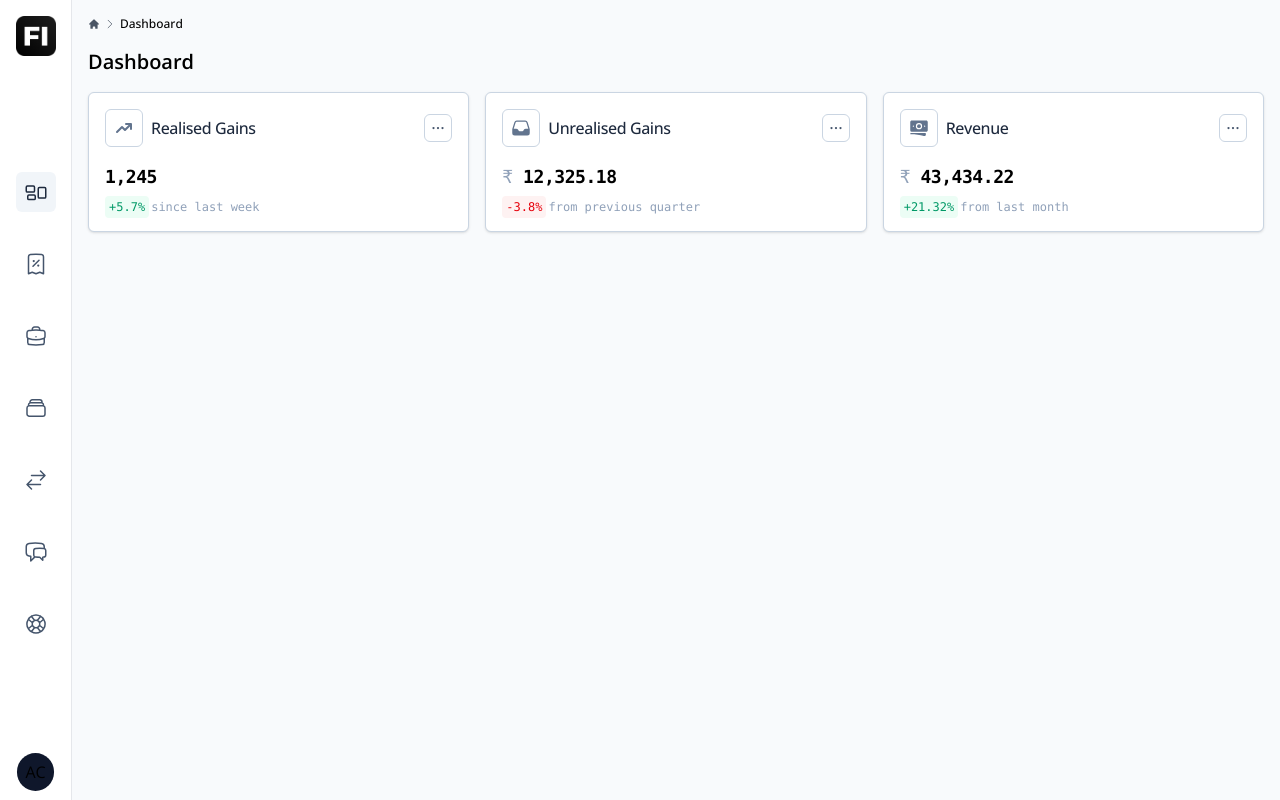
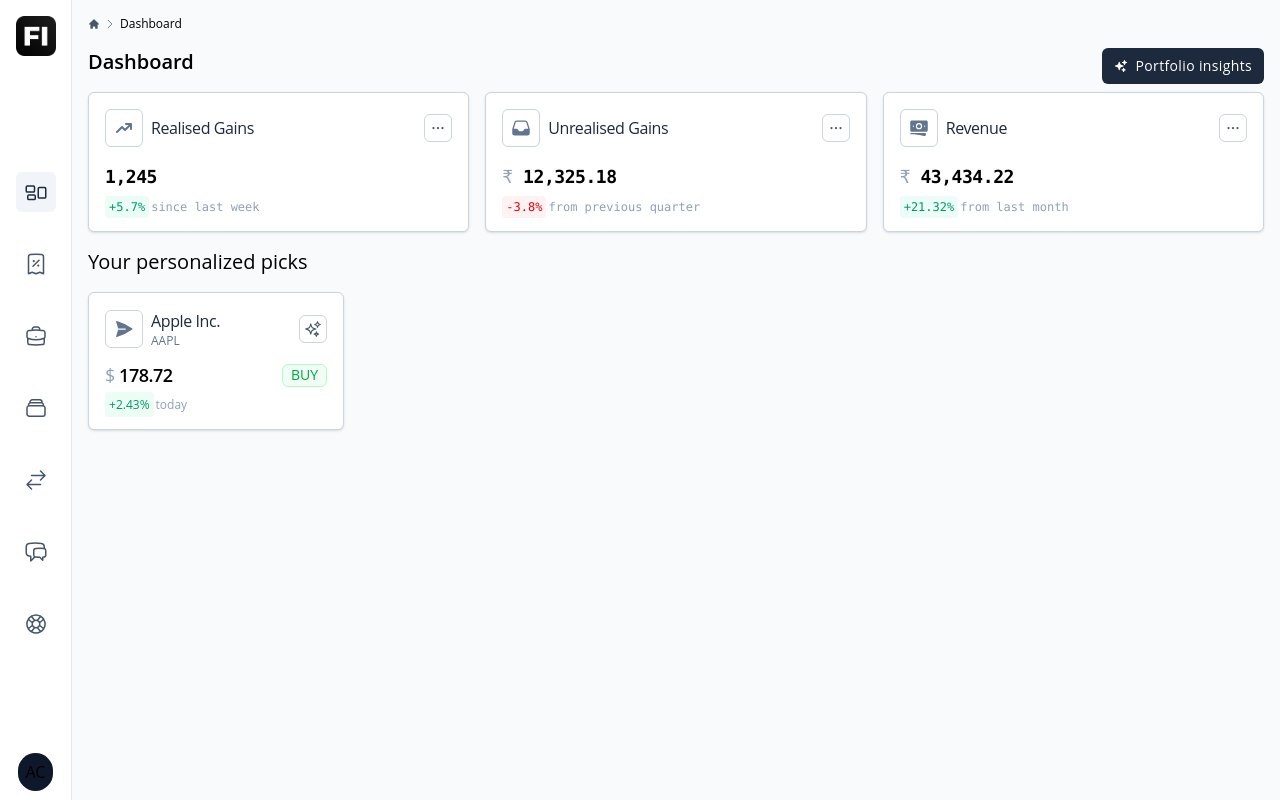
Before and after one commit to Prem2310/finovera-frontend, a React (Vite) app: page /dashboard in a window 1280 px wide. Built offline with nearby package versions, Linux system fonts and the light colour scheme.

Commit message:
feat: added new cards, chips

```diff
--- a/index.html
+++ b/index.html
@@ -6,10 +6,8 @@
     <meta name="viewport" content="width=device-width, initial-scale=1.0" />
     <link rel="preconnect" href="https://fonts.googleapis.com" />
     <link rel="preconnect" href="https://fonts.gstatic.com" crossorigin />
-    <link rel="preconnect" href="https://fonts.googleapis.com" />
-    <link rel="preconnect" href="https://fonts.gstatic.com" crossorigin />
     <link
-      href="https://fonts.googleapis.com/css2?family=Open+Sans:ital,wght@0,300..800;1,300..800&display=swap"
+      href="https://fonts.googleapis.com/css2?family=Inter:ital,opsz,wght@0,14..32,100..900;1,14..32,100..900&display=swap"
       rel="stylesheet"
     />
     <title>AU Hackathon</title>
--- a/src/App.jsx
+++ b/src/App.jsx
@@ -3,15 +3,17 @@ import Dashboard from "./pages/Dashboard";
 import AppLayout from "./pages/AppLayout";
 import PageNotFound from "./pages/PageNotFound";
 import React from "react";
-// import Setting from "./pages/Setting";
-// import Portfolios from "./pages/Portfolios";
-// import Analytics from "./pages/Analytics";
-// import Support from "./pages/Support";
-// import Transaction from "./pages/Transaction";
+
 import Signup from "./pages/Signup";
 import Signin from "./pages/Signin";
 import { QueryClient, QueryClientProvider } from "@tanstack/react-query";
 import PreferenceForm from "./components/PreferenceForm";
+import Analytics from "./pages/Analytics";
+import Portfolio from "./pages/Portfolio";
+import Watchlist from "./pages/Watchlist";
+import Transaction from "./pages/Transaction";
+import Chat from "./pages/Chat";
+import Support from "./pages/Support";
 // import SearchStocks from "./components/SearchStocks";
 // import StockAnalytics from "./components/StockAnalytics";
 
@@ -34,13 +36,14 @@ function App() {
           <Route path="/" element={<AppLayout />}>
             <Route index element={<Navigate to="/dashboard" replace />} />
             <Route path="dashboard" element={<Dashboard />} />
-            {/* <Route path="dashboard/stocks" element={<StockAnalytics />} />
-            <Route path="portfolios" element={<Portfolios />} />
-            <Route path="analytics" element={<Analytics />} />
-            <Route path="support" element={<Support />} />
-            <Route path="transactions" element={<Transaction />} />
-            <Route path="settings" element={<Setting />} /> */}
-            <Route path="preference-form" element={<PreferenceForm />} />
+            <Route path="/analytics" element={<Analytics />} />
+            <Route path="/portfolios" element={<Portfolio />} />
+            <Route path="/analytics" element={<Analytics />} />
+            <Route path="/watchlist" element={<Watchlist />} />
+            <Route path="/transactions" element={<Transaction />} />
+            <Route path="/chat" element={<Chat />} />
+            <Route path="/preference-form" element={<PreferenceForm />} />
+            <Route path="/support" element={<Support />} />
           </Route>
           <Route path="*" element={<PageNotFound />} />
         </Routes>
--- /dev/null
+++ b/src/components/ui/OrderTypeChip.jsx
@@ -0,0 +1,16 @@
+function OrderTypeChip({ type }) {
+  type = type.toUpperCase();
+  const baseStyle =
+    "text-sm flex w-fit rounded-md uppercase px-2 py-[0.5px] justify-center items-center";
+  const style = {
+    SELL: "text-red-600 bg-red-50 border border-red-200",
+    BUY: "text-green-600 bg-green-50 border border-green-200",
+  };
+  return (
+    <span className={`${style[type]} ${baseStyle}`}>
+      {!type ? "Sell" : "Buy"}
+    </span>
+  );
+}
+
+export default OrderTypeChip;
--- /dev/null
+++ b/src/components/ui/RecommendedStockCard.jsx
@@ -0,0 +1,63 @@
+import {  HiOutlineSparkles } from "react-icons/hi2";
+import OrderTypeChip from "./OrderTypeChip";
+
+function RecommendedStockCard({
+  stockName,
+  stockSymbol,
+  price,
+  currency = "₹",
+  icon,
+  percentageChange,
+  trend = "up",
+  recommendation = "BUY",
+  showOptions = true,
+}) {
+  return (
+    <div className="border border-slate-300 bg-white rounded-md shadow-sm p-4 w-64">
+      <div className="flex items-center gap-2 justify-between mb-3">
+        <div className="flex items-center gap-2">
+          <span className="text-xl text-slate-500 p-2 border border-slate-300 rounded-md inline-block">
+            {icon}
+          </span>
+          <div>
+            <p className="font-medium tracking-tight text-slate-800">
+              {stockName}
+            </p>
+            <p className="text-xs text-slate-500">{stockSymbol}</p>
+          </div>
+        </div>
+        {showOptions && (
+          <div className="border border-slate-300 rounded-md p-1">
+            <HiOutlineSparkles className="cursor-pointer text-slate-600 text-lg" />
+          </div>
+        )}
+      </div>
+      <div className="flex flex-col">
+        <div className="flex justify-between items-center">
+          <p className="text-lg font-semibold tracking-tight">
+            <span className="text-slate-400 font-medium">{currency}</span>{" "}
+            {price}
+          </p>
+         <OrderTypeChip type={recommendation} />
+        </div>
+        {percentageChange && (
+          <p className="text-xs text-slate-400 font-medium mt-2">
+            <span
+              className={`${
+                trend === "up"
+                  ? "text-emerald-600 bg-emerald-50"
+                  : "text-red-600 bg-red-50"
+              } p-1 rounded mr-0.5`}
+            >
+              {trend === "up" ? "+" : "-"}
+              {percentageChange}%
+            </span>
+            today
+          </p>
+        )}
+      </div>
+    </div>
+  );
+}
+
+export default RecommendedStockCard;
--- /dev/null
+++ b/src/pages/Analytics.jsx
@@ -0,0 +1,7 @@
+export default function Analytics() {
+  return (
+    <div className="">
+      <h1>Analytics</h1>
+    </div>
+  );
+}
--- /dev/null
+++ b/src/pages/Chat.jsx
@@ -0,0 +1,10 @@
+import React from 'react'
+function Chat() {
+  return (
+    <div>
+   chat
+    </div>
+  )
+}
+
+export default Chat
--- a/src/pages/Dashboard.jsx
+++ b/src/pages/Dashboard.jsx
@@ -1,18 +1,31 @@
 import React from "react";
 import DashboardCard from "../components/ui/DashboardCard";
-import { HiBanknotes, HiInbox } from "react-icons/hi2";
+import {
+  HiBanknotes,
+  HiInbox,
+  HiPaperAirplane,
+  HiSparkles,
+} from "react-icons/hi2";
 import { HiTrendingUp } from "react-icons/hi";
 import PageHeading from "../components/ui/PageHeading";
 import Button from "../components/Button";
+import RecommendedStockCard from "../components/ui/RecommendedStockCard";
 function Dashboard() {
   return (
     <div>
-      <div className="flex">
+      <div className="flex justify-between">
         <PageHeading>Dashboard</PageHeading>
         <div className="flex gap-4">
-          <Button ></Button>
+          <Button
+            icon={<HiSparkles />}
+            type="primary"
+            className=" tracking-wide"
+          >
+            Portfolio insights
+          </Button>
         </div>
       </div>
+      {/* dashboard card */}
       <div className="flex flex-nowrap gap-4">
         <DashboardCard
           title="Realised Gains"
@@ -42,6 +55,18 @@ function Dashboard() {
           comparisonText="from last month"
         />
       </div>
+
+    <p className="py-4 font-medium text-xl">Your personalized picks</p>
+      <RecommendedStockCard
+        stockName="Apple Inc."
+        stockSymbol="AAPL"
+        price="178.72"
+        currency="$"
+        icon={<HiPaperAirplane />}
+        percentageChange="2.43"
+        trend="up"
+        recommendation="buy"
+      />
     </div>
   );
 }
--- a/src/pages/Home.jsx
+++ /dev/null
@@ -1,7 +0,0 @@
-export default function Home() {
-    return (
-        <div className="">
-            <h1>Home</h1>
-        </div>
-    )
-}
--- /dev/null
+++ b/src/pages/Portfolio.jsx
@@ -0,0 +1,10 @@
+import React from 'react'
+function Portfolio() {
+  return (
+    <div>
+      Portfolio
+    </div>
+  )
+}
+
+export default Portfolio
--- /dev/null
+++ b/src/pages/Support.jsx
@@ -0,0 +1,10 @@
+import React from 'react'
+function Support() {
+  return (
+    <div>
+      Support
+    </div>
+  )
+}
+
+export default Support
--- /dev/null
+++ b/src/pages/Transaction.jsx
@@ -0,0 +1,6 @@
+import React from 'react'
+function Transaction() {
+  return <div>transactions</div>;
+}
+
+export default Transaction
--- /dev/null
+++ b/src/pages/Watchlist.jsx
@@ -0,0 +1,6 @@
+import React from "react";
+function Watchlist() {
+  return <div>Watchlist</div>;
+}
+
+export default Watchlist;
```
